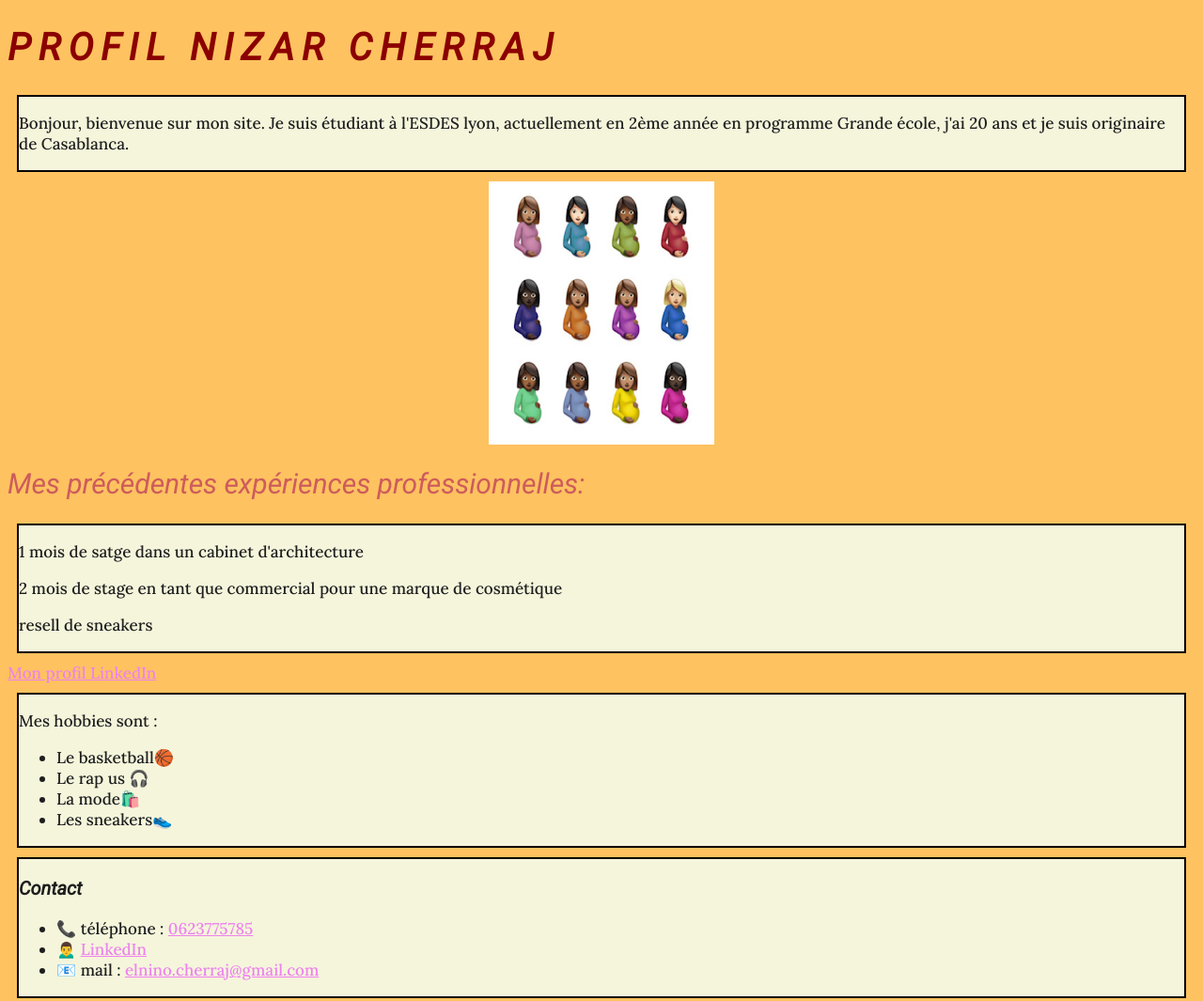
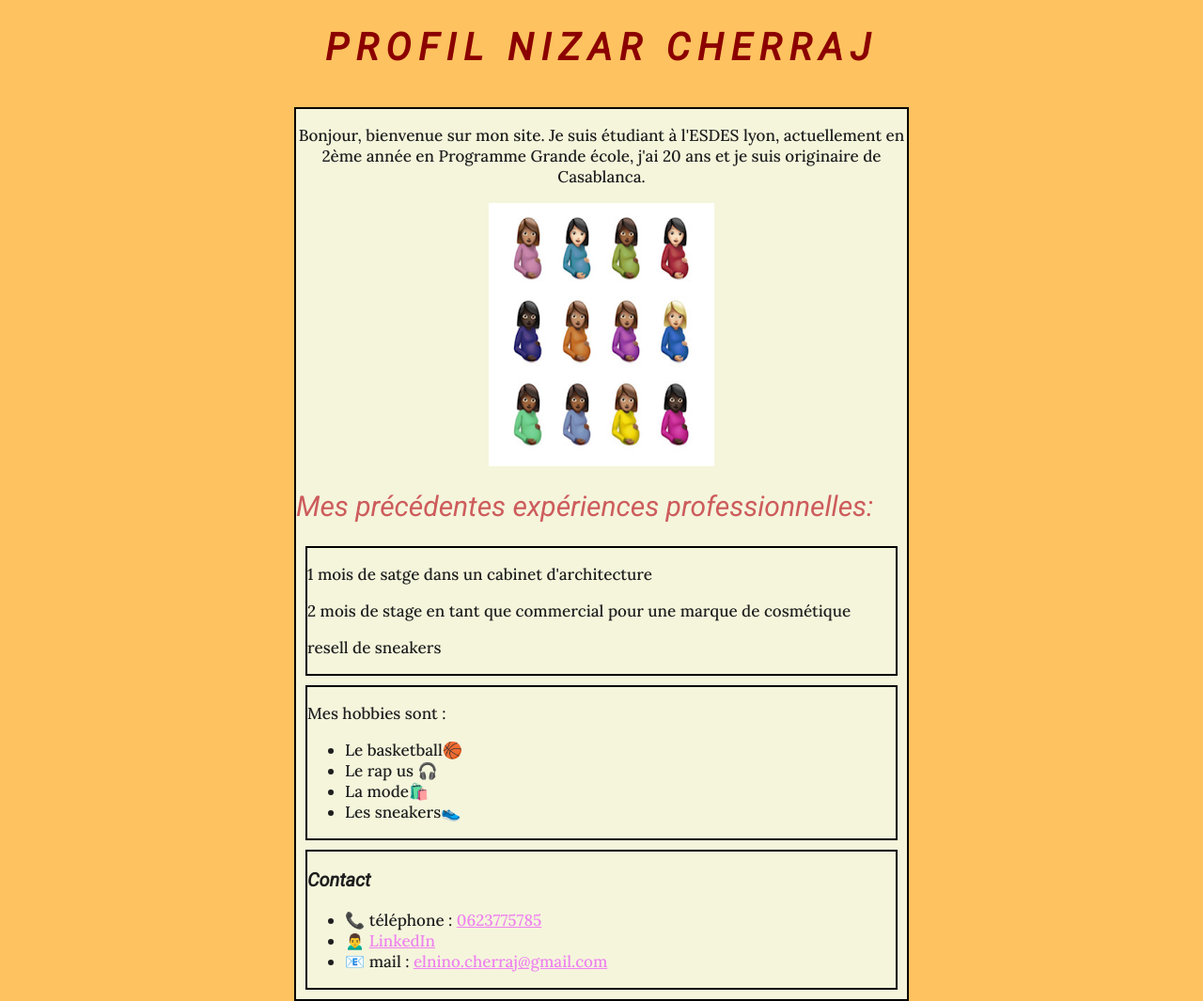
Before and after one commit to nizarcherraj/my-profile, a plain HTML site: page index.html in a window 1280 px wide. Shown: the whole page at 94% size. Drawn offline with Linux system fonts and the light colour scheme.

Commit message:
Add files via upload

```diff
--- a/index.html
+++ b/index.html
@@ -10,9 +10,10 @@
 <H1> Profil Nizar Cherraj </H1>
   </head>
   <body>
-    <div>
-  <p>Bonjour, bienvenue sur mon site. Je suis étudiant à l'ESDES lyon, actuellement en 2ème année en programme Grande école, j'ai 20 ans et je suis originaire de Casablanca.</p>
-</div>
+    <div class="container">
+<center>
+  <p>Bonjour, bienvenue sur mon site. Je suis étudiant à l'ESDES lyon, actuellement en 2ème année en Programme Grande école, j'ai 20 ans et je suis originaire de Casablanca.</p>
+</center>
   <b></b>
 
   <img class="displayed" width="240" height="280" src="image/image0.jpeg">
@@ -25,7 +26,6 @@
   <b></b>
   <p>resell de sneakers</p>
   </div>
-  <a href="https://www.linkedin.com/in/nizar-cherraj-4493b4211//"target="_blank">Mon profil LinkedIn</a>
   <b></b>
   <div>
   <p>Mes hobbies sont :</p>
@@ -44,5 +44,5 @@
       <li>  📧 mail : <a href="mailto:elnino.cherraj@gmail.com?subject=Questions" title="">elnino.cherraj@gmail.com</a></li>
   </ul>
       </div>
-
+</div>
 </html>
--- a/style.css
+++ b/style.css
@@ -15,11 +15,13 @@ h1 {
 	letter-spacing: 8px;
 	font-size: 40px;
 	text-transform:uppercase ;
+	text-align: center;
 }
 h2 {
 	color: indianred;
 	font-weight: lighter;
 	font-size: 30px;
+
 
 }
 a {
@@ -39,3 +41,7 @@ img.displayed {
 	margin-left: auto;
 	margin-right: auto;
 }
+.container {
+	width: 650px;
+	margin: 40px auto;
+}
```
